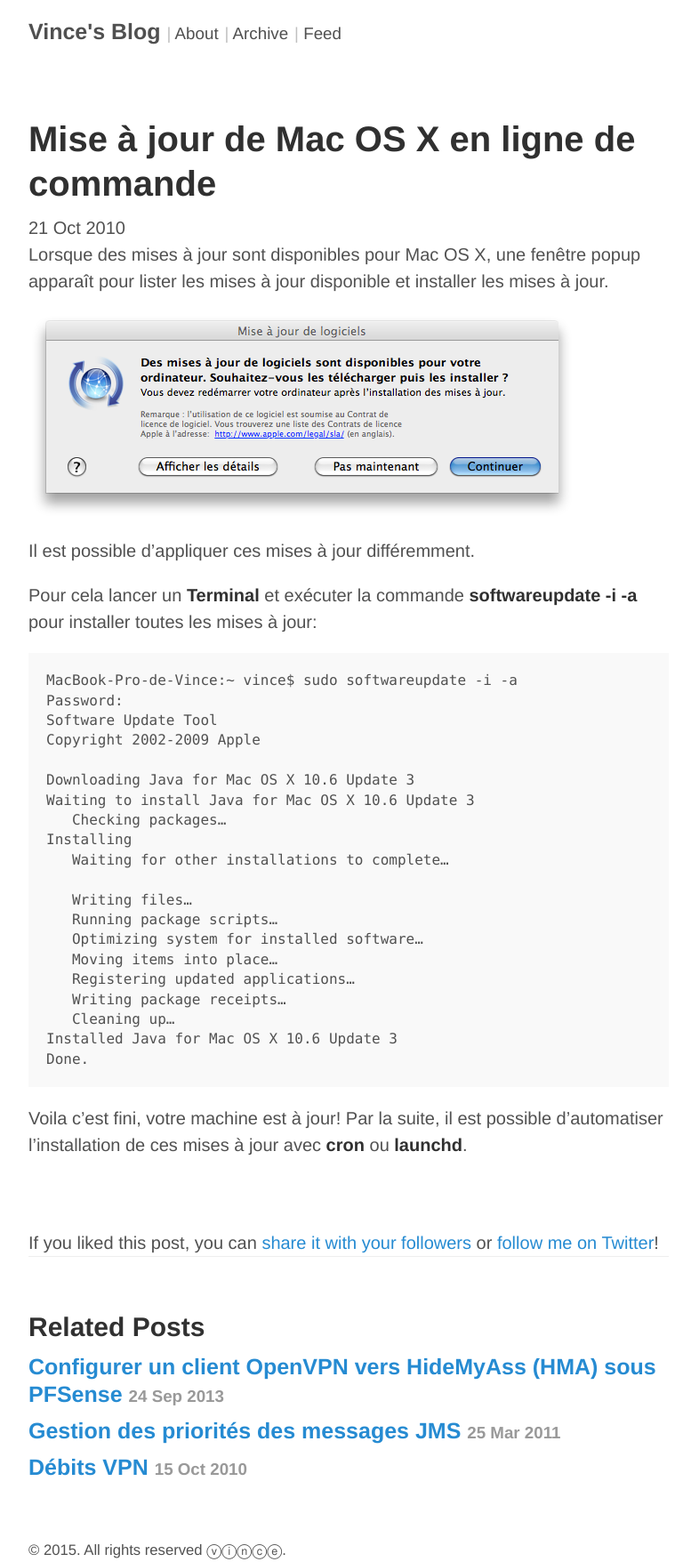
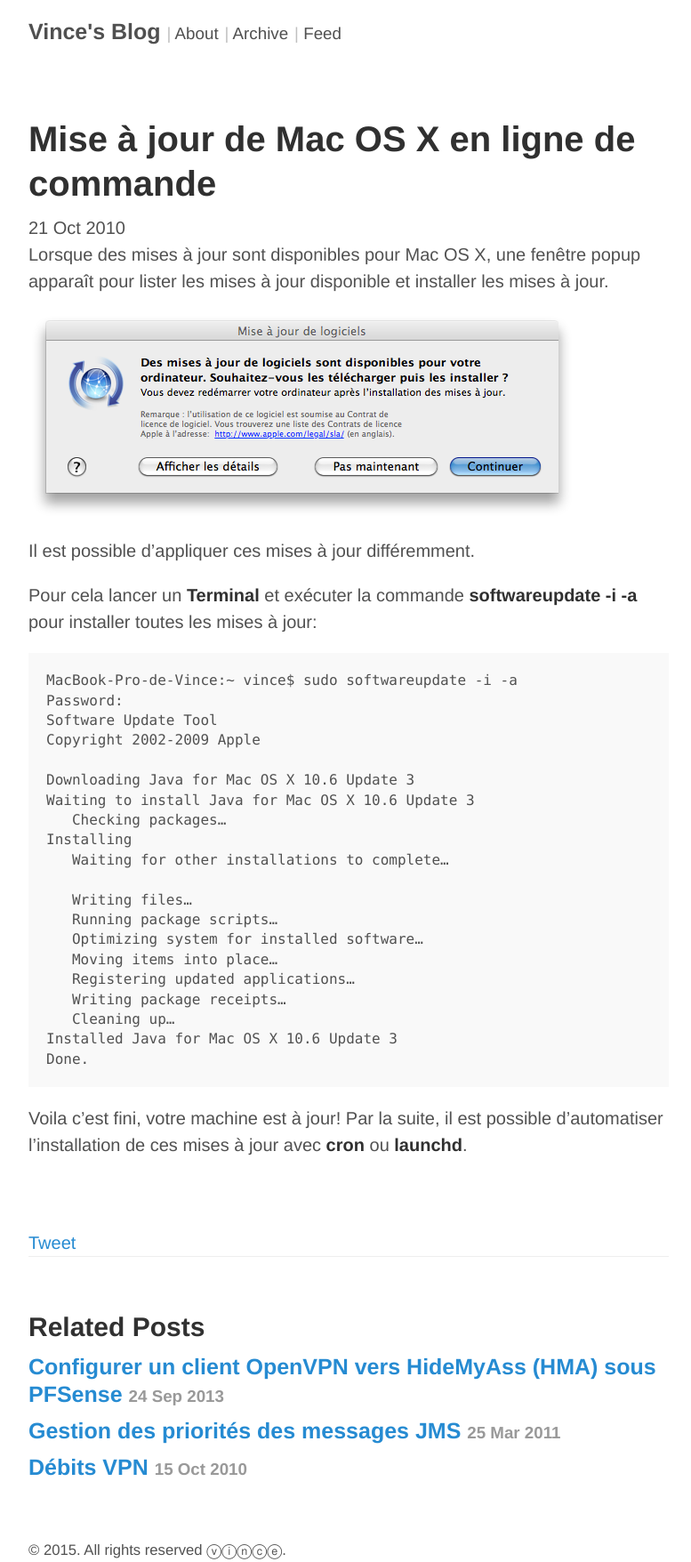
Before and after one commit to vdupain/vdupain.github.io, a Jekyll site: the page built from _posts/2010-10-21-mise-a-jour-de-mac-os-x-en-ligne-de-commande.md, in a window 1280 px wide. Shown: the whole page at 89% size, without its empty margins (248-1025 px from the left). Built offline with Jekyll 4.4.1, drawn with Linux system fonts in a browser that asks for light colours; Markdown is read by kramdown in place of the engine named in the settings; comment, search, counter and statistics services are not loaded.

Commit message:
including twitter

```diff
--- /dev/null
+++ b/_includes/twitter.html
@@ -0,0 +1,4 @@
+<a href="https://twitter.com/share" class="twitter-share-button" data-via="vdupain">Tweet</a>
+
+<!-- Put this just before the closing body tag -->
+<script>!function(d,s,id){var js,fjs=d.getElementsByTagName(s)[0];if(!d.getElementById(id)){js=d.createElement(s);js.id=id;js.src="//platform.twitter.com/widgets.js";fjs.parentNode.insertBefore(js,fjs);}}(document,"script","twitter-wjs");</script>
--- a/_includes/twitter_plug.html
+++ /dev/null
@@ -1,7 +0,0 @@
-If you liked this post, you can
-<a href="https://twitter.com/intent/tweet?url={{ site.url }}{{ page.url }}&text={{ page.title }}&via=vdupain"
-   target="_blank">
-  share it with your followers</a>
-or
-<a href="https://twitter.com/vdupain">
-  follow me on Twitter</a>!
--- a/_layouts/post.html
+++ b/_layouts/post.html
@@ -8,7 +8,7 @@ layout: default
   {{ content }}
 </article>
 
-{% include twitter_plug.html %}
+{% include twitter.html %}
 
 <aside class="related">
   <h2>Related Posts</h2>
```
